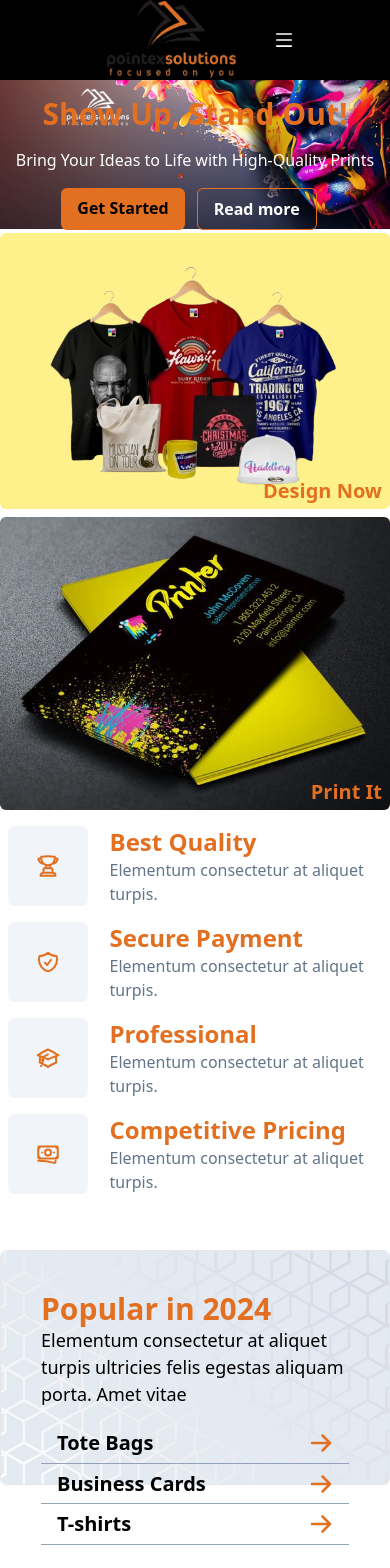
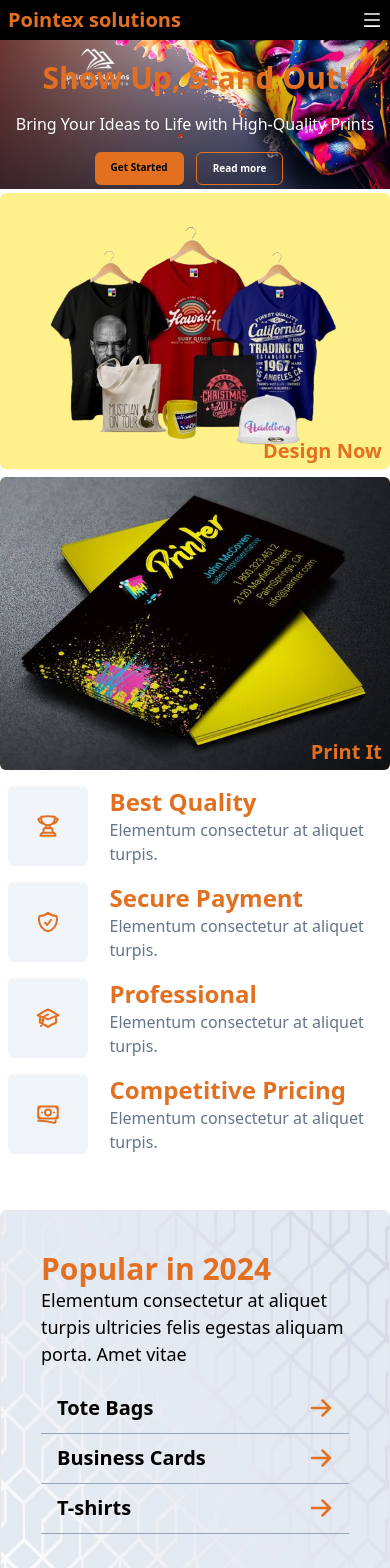
Before and after one commit to kennedymakokha/coperrate_template_1, a React (Vite) app: page / in a window 390 px wide. Shown: the top 1568 px of the page. Built offline with nearby package versions, Linux system fonts and the light colour scheme.

Commit message:
fixing the responsiveness

```diff
--- a/src/components/Navbar.tsx
+++ b/src/components/Navbar.tsx
@@ -30,11 +30,11 @@ const Navbar = () => {
     let path = UseLastPathname(1)
 
     return (
-        <div className='bg-black flex justify-between items-center h-20 shadow-3xl  mx-auto px-24 text-white'>
+        <div className='bg-black  flex justify-between items-center sm:h-20 h-10 shadow-3xl  mx-auto sm:px-24 px-2 text-white'>
             {/* Logo */}
-            {/* <h1 className='w-full text-3xl font-bold text-secondary-100'>Pointex.</h1> */}
+            <h1 className='sm:hidden flex w-full text-xl font-bold text-secondary-100'>Pointex solutions </h1>
             <div className="w-full h-full">
-                <img src={LogoLn} alt="" className="h-full" />
+                <img src={LogoLn} alt="" className="sm:flex hidden h-full" />
             </div>
 
             {/* Desktop Navigation */}
@@ -56,7 +56,7 @@ const Navbar = () => {
             </ul>
 
             {/* Mobile Navigation Icon */}
-            <div onClick={handleNav} className='block md:hidden'>
+            <div onClick={handleNav} className='block md:hidden '>
                 {nav ? <AiOutlineClose size={20} /> : <AiOutlineMenu size={20} />}
             </div>
 
--- a/src/components/molecules/tab.tsx
+++ b/src/components/molecules/tab.tsx
@@ -5,6 +5,13 @@
 // import TitleContainer from './titleContainer'
 
 function Tab(props: any) {
+    const onOptionChangeHandler = (e: any) => {
+        props.onChange(e.target.value);
+        console.log(
+            "User Selected Value - ",
+            e.target.value
+        );
+    };
     return (
         <div className='p-1 mb-4 w-full'>
             <div className='sm:flex hidden h-10 gap-x-1 w-full '>
@@ -17,14 +24,14 @@ function Tab(props: any) {
                 ))}
             </div>
 
-            {/* <div className='w-auto sm:hidden flex   '>
-                <select onChange={() => props.onChange(menu.title)} className='h-10 w-auto capitalize flex items-center text-[20px] px-2 text-primary-100 font-semi-bold  rounded-sm shadow-[inset_-12px_-8px_40px_#46464620]'>
-                    {props.data.map((sub:any, i:number) => (
-                        <option value={sub.title}  key={i}>{sub.title}</option>
+            <div className='w-auto sm:hidden flex   '>
+                <select onChange={e => onOptionChangeHandler(e)} className='h-10 w-auto bg-secondary-100 capitalize flex items-center text-[20px] px-2 text-primary-100 font-semi-bold  rounded-sm shadow-[inset_-12px_-8px_40px_#46464620]'>
+                    {props.data.map((sub: any, i: number) => (
+                        <option value={sub.title} key={i}>{sub.title}</option>
                     ))
                     }
                 </select>
-            </div> */}
+            </div>
         </div>
     )
 }
--- a/src/pages/about.tsx
+++ b/src/pages/about.tsx
@@ -13,7 +13,7 @@ const Item = (props: Props) => {
     const { title, img, desc, setShow } = props
     return (
         <div className="flex   sm:w-1/3 w-full h-full    sm:px-10 flex-col">
-            <img src={img} alt="" className="flex h-[150px]  object-fit rounded-md shadow-" />
+            <img src={img} alt="" className="flex sm:h-[150px] h-[200px]  object-fit rounded-md " />
             <div className="flex flex-col h-[40%] gap-x-2 w-full border-b">
                 <h2 className="font-semibold ">{title}</h2>
                 <p className="text-slate-500">{desc}</p>
--- a/src/pages/contacts.tsx
+++ b/src/pages/contacts.tsx
@@ -5,14 +5,14 @@ function Contacts() {
   return (
     <div className="flex h-full w-full flex-col  sm:px-24 ">
       <Banner img="" scale={true} title="Get In Touch " desc="Get I Touch" />
-      <div className="flex h-full w-full   ">
-        <div className="flex h-full w-1/2 items-center justify-center">
-          <div className="flex h-3/4 w-[90%] flex-col  rounded-md  ">
+      <div className="flex h-full w-full sm:flex-row flex-col  ">
+        <div className="flex h-full sm:w-1/2 w-full items-center sm:justify-center">
+          <div className="flex h-3/4 sm:w-[90%] w-full flex-col  rounded-md  ">
             <iframe className="rounded-md" src="https://www.google.com/maps/embed?pb=!1m18!1m12!1m3!1d3988.958585698912!2d36.92848477496539!3d-1.189463398799171!2m3!1f0!2f0!3f0!3m2!1i1024!2i768!4f13.1!3m3!1m2!1s0x182f3fb9666037df%3A0xd5324bef7852fc40!2sComfy%20Inn!5e0!3m2!1sen!2ske!4v1721894415613!5m2!1sen!2ske" width="600" height="500" style={{ border: 0 }} loading="lazy" ></iframe>
           </div>
         </div>
-        <div className="flex h-full w-1/2 items-center justify-center">
-          <div className="flex h-3/4 w-3/4 flex-col bg-slate-100 rounded-md p-5 ">
+        <div className="flex h-full sm:w-1/2 w-full items-center justify-center">
+          <div className="flex sm:h-3/4 sm:w-3/4 flex-col bg-slate-100 rounded-md p-5 ">
             <div className="flex w-full">
               <div className="flex flex-col p-1 w-1/2">
                 <h2 className="font-bold">Name</h2>
--- a/src/pages/dashboardcomponents/index.tsx
+++ b/src/pages/dashboardcomponents/index.tsx
@@ -13,7 +13,7 @@ const index = () => {
         const { title, onclick, outline } = props
         console.log(onclick)
         return (
-            <div className={`flex shadow-3xl ${outline ? "border border-secondary-100 hover:bg-slate-200 hover:text-secondary-100 sm:text-black text-white" : "sm:text-white text-black bg-secondary-100  hover:bg-black hover:text-secondary-100"} px-4 py-2 font-bold  rounded-md`}>{title}</div>
+            <div className={`flex shadow-3xl ${outline ? "border border-secondary-100 hover:bg-slate-200 hover:text-secondary-100 sm:text-black text-white" : "sm:text-white text-black bg-secondary-100  hover:bg-black hover:text-secondary-100"} px-4 py-2 font-bold sm:text-[14px] text-[10px]  rounded-md`}>{title}</div>
         )
     }
     return (
--- a/src/pages/dashboardcomponents/stats.tsx
+++ b/src/pages/dashboardcomponents/stats.tsx
@@ -39,7 +39,7 @@ const CountUpAnimation = (props: countProps) => {
         <div className="flex h-full w-1/4 flex-col items-center justify-center ">
             <div className="icon">{iconComponent}</div>
             <span className="num sm:text-4xl text-secondary-100 font-bold">{count}</span>
-            <span className="text-white font-bold text-center sm:text-3xl ">{text}</span>
+            <span className="text-white font-bold text-center sm:text-3xl text-[14px] ">{text}</span>
         </div>
     );
 };
--- a/src/pages/dashboardcomponents/toprate.tsx
+++ b/src/pages/dashboardcomponents/toprate.tsx
@@ -88,9 +88,9 @@ const Item = (props: Props) => {
 
         <motion.div style={{
             scale: scaleProgress, opacity: scrollYProgress
-        }} ref={ref} className="flex sm:w-1/2 w-full  sm:min-h-[200px] min-h-[500px] sm:px-2" >
-            <div className="  border rounded-md   w-full h-full relative z-0">
-                <img src={props.back} className='h-full w-full rounded-md' alt="" />
+        }} ref={ref} className="flex sm:w-1/2 w-full  sm:min-h-[200px] min-h-[400px] sm:px-2" >
+            <div className="  border rounded-md   sm:min-h-[200px] min-h-[400px] w-full h-full relative z-0">
+                <img src={props.back} className='h-full w-full  sm:min-h-[200px] min-h-[400px] rounded-md' alt="" />
                 <div className="absolute inset-0 flex flex-col p-10 z-20">
                     <h2 className={`font-bold text-3xl ${props.bg ? "text-secondary-100" : "text-secondary-100"}`}>{props.title}</h2>
                     <p className={`${props.bg ? "text-white" : ""} text-[18px]`}>Elementum consectetur at aliquet turpis ultricies felis egestas aliquam porta. Amet vitae</p>
--- a/src/pages/projects.tsx
+++ b/src/pages/projects.tsx
@@ -9,6 +9,7 @@ function Projects() {
   const [active, setActive] = useState('')
 
   const handleTab = (title: string) => {
+    console.log(title)
     let newTab: any = []
     tabs.forEach(tab => {
       if (tab.title.toLowerCase() === title.toLowerCase()) {
@@ -51,7 +52,7 @@ function Projects() {
           duration: 0.5,
           ease: "easeIn",
           // times: [0, 0.2, 0.4, 0.6, 0.8, 1]
-        }} className=" h-40 w-[13.5%] rounded-md  bg-secondary-100 relative z-0">
+        }} className=" sm:h-40 sm:w-[13.5%] w-full rounded-md  bg-secondary-100 relative z-0">
         <img src={img} alt="" className="w-full h-full object-fit rounded-md" />
         <div className="absolute h-10 w-full bottom-0 flex justify-center items-center z-20">
           <p className=" font-bold text-secondary-100">{title}</p>
--- a/src/pages/services.tsx
+++ b/src/pages/services.tsx
@@ -18,7 +18,7 @@ const Item = (props: Props) => {
         icon,
         desc, } = props
     return (
-        <div className="flex w-1/3 h-[300px] group px-1 mb-2  " >
+        <div className="flex sm:w-1/3 h-[300px] group px-1 mb-2  " >
             <div className="flex h-full w-full shrink-0 bg-slate-200 p-10 gap-3 m  rounded-md flex-col">
                 <div className="flex size-16    ">
                     <div className="flex size-14 bg-white rounded-md items-center justify-center">
```
